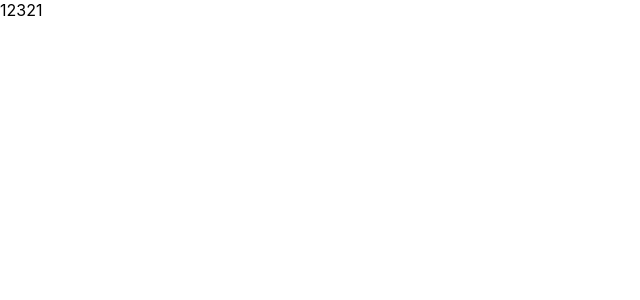
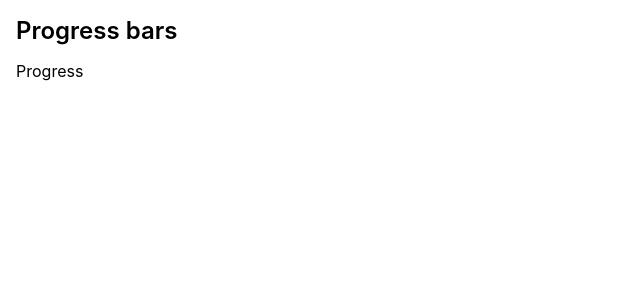
Before and after one commit to Vitaliytheone/Progress-bar, a React (Create React App) app: page / in a window 1280 px wide. Shown: the top 300 px of the page, without its empty margins (0-640 px from the left). Built offline with nearby package versions, Linux system fonts and the light colour scheme.

Commit message:
components

```diff
--- a/src/App.tsx
+++ b/src/App.tsx
@@ -1,11 +1,12 @@
-import React from 'react';
+import { Progress, Title } from "./components";
 
 function App() {
-  return (
-    <div className="App">
-      12321
-    </div>
-  );
+    return (
+        <>
+            <Title>Progress bars</Title>
+            <Progress variant="line" />
+        </>
+    );
 }
 
 export default App;
--- /dev/null
+++ b/src/assets/styles.module.css
@@ -0,0 +1,5 @@
+.title {
+    font-weight: 600;
+    font-size: 24px;
+    margin-bottom: 16px;
+}
--- a/src/components/circle-bar/index.tsx
+++ /dev/null
@@ -1,5 +0,0 @@
-const CircleBar = () => {
-    return <div>CircleBar</div>;
-};
-
-export default CircleBar;
--- a/src/components/index.ts
+++ b/src/components/index.ts
@@ -1,2 +1,2 @@
-export { default as CircleBar} from './circle-bar';
-export { default as LineBar} from './line-bar';
+export { default as Progress} from './progress';
+export { default as Title} from './title';
--- a/src/components/line-bar/index.tsx
+++ /dev/null
@@ -1,5 +0,0 @@
-const LineBar = () => {
-    return <div>LineBar</div>;
-};
-
-export default LineBar;
--- /dev/null
+++ b/src/components/progress/index.tsx
@@ -0,0 +1,12 @@
+import { TProgress } from "./type";
+
+const Progress = ({ variant, label }: TProgress) => {
+    return (
+        <div>
+            <label>{label}</label>
+            <div>Progress</div>
+        </div>
+    );
+};
+
+export default Progress;
--- /dev/null
+++ b/src/components/progress/type.ts
@@ -0,0 +1,4 @@
+export type TProgress = {
+    variant: 'line' | 'circle';
+    label?: string;
+}
--- /dev/null
+++ b/src/components/title/index.tsx
@@ -0,0 +1,7 @@
+import styles from "../../assets/styles.module.css";
+
+const Title = ({ children }: any) => {
+    return <div className={styles.title}>{children}</div>;
+};
+
+export default Title;
--- a/src/index.css
+++ b/src/index.css
@@ -1,13 +1,13 @@
 body {
-  margin: 0;
-  font-family: -apple-system, BlinkMacSystemFont, 'Segoe UI', 'Roboto', 'Oxygen',
-    'Ubuntu', 'Cantarell', 'Fira Sans', 'Droid Sans', 'Helvetica Neue',
-    sans-serif;
-  -webkit-font-smoothing: antialiased;
-  -moz-osx-font-smoothing: grayscale;
+    margin: 0;
+    font-family: -apple-system, BlinkMacSystemFont, "Segoe UI", "Roboto", "Oxygen", "Ubuntu", "Cantarell", "Fira Sans",
+        "Droid Sans", "Helvetica Neue", sans-serif;
+    -webkit-font-smoothing: antialiased;
+    -moz-osx-font-smoothing: grayscale;
+    height: 100vh;
+    padding: 16px;
 }
 
 code {
-  font-family: source-code-pro, Menlo, Monaco, Consolas, 'Courier New',
-    monospace;
+    font-family: source-code-pro, Menlo, Monaco, Consolas, "Courier New", monospace;
 }
```
